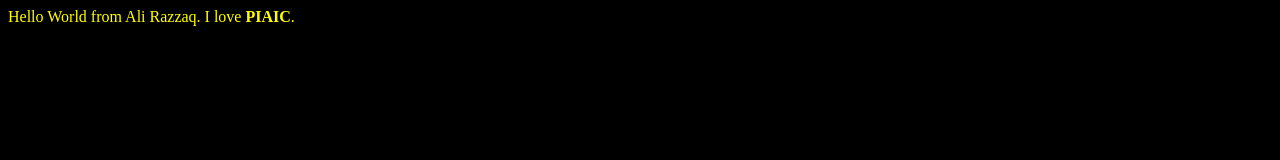
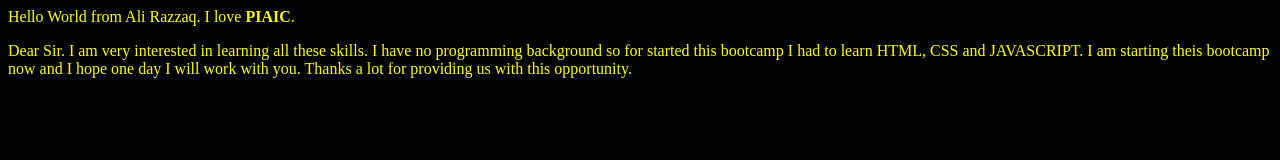
Before and after one commit to AliRa22aq/Bootcamp2020, a plain HTML site: page index.html in a window 1280 px wide. Drawn offline with Linux system fonts and the light colour scheme.

Commit message:
Update index.html

```diff
--- a/index.html
+++ b/index.html
@@ -13,6 +13,11 @@
 </style>
 
 <body>
-    <div id="abc"> Hello World from  Ali Razzaq. I love <b>PIAIC</b>. </div>
+    <div id="abc"> Hello World from  Ali Razzaq. I love <b>PIAIC</b>.
+    <br>
+    <p style="font-size: medium;">Dear Sir. I am very interested in learning all these skills.
+        I have no programming background so for started this bootcamp I had to learn HTML, CSS
+        and JAVASCRIPT. I am starting theis bootcamp now and I hope one day I will work with you.
+        Thanks a lot for providing us with this opportunity. </p></div>
 </body>
 </html>
```
